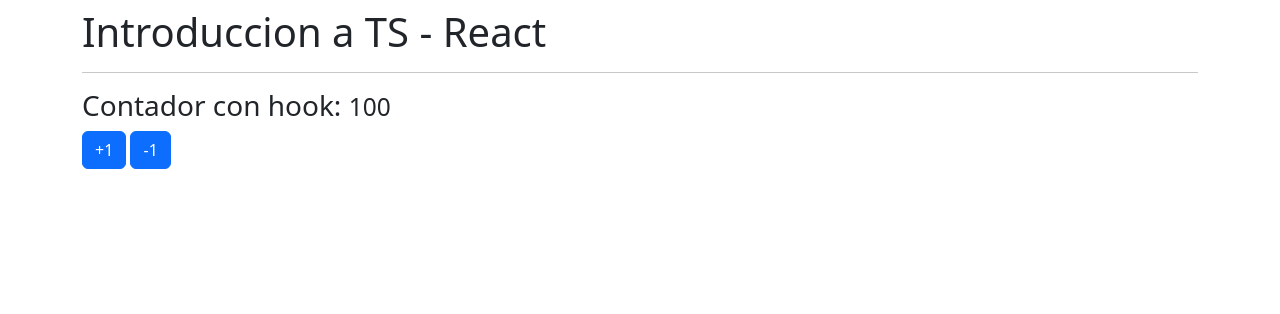
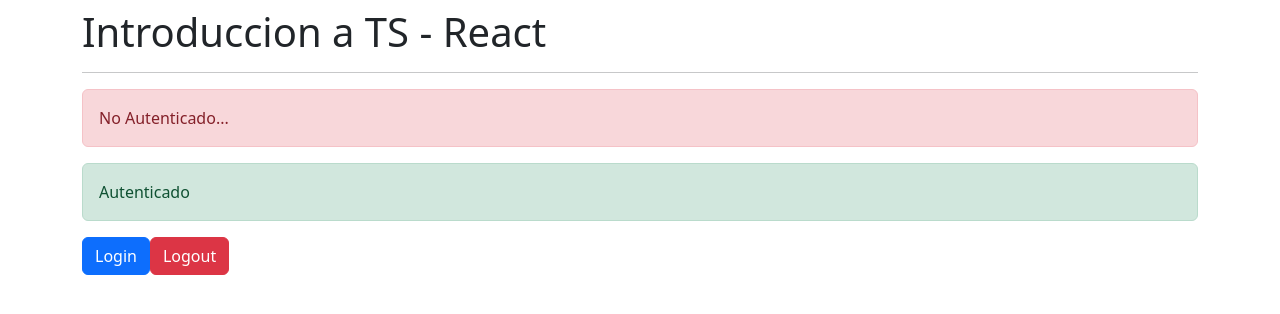
Before and after one commit to batracionet/01-reforzamiento, a React (Create React App) app: page / in a window 1280 px wide. Shown: the top 314 px of the page. Built offline with nearby package versions, Linux system fonts and the light colour scheme.

Commit message:
Adding AuthReducer

```diff
--- a/src/App.tsx
+++ b/src/App.tsx
@@ -1,8 +1,9 @@
 // import { TiposBasicos } from "./typescript/TiposBasicos";
 // import { Contador } from "./components/Contador";
 // import { ObjetosLiterales } from "./typescript/ObjetosLiterales";
+// import { ContadorConHook } from "./components/ContadorConHook";
 
-import { ContadorConHook } from "./components/ContadorConHook";
+import { Login } from "./components/Login";
 
 
 
@@ -15,7 +16,8 @@
       {/* <TiposBasicos /> */}
       {/* <ObjetosLiterales /> */}
       {/* <Contador /> */}
-      <ContadorConHook />
+      {/* <ContadorConHook /> */}
+      <Login />
     </div>
   )
 }
--- /dev/null
+++ b/src/components/Login.tsx
@@ -0,0 +1,92 @@
+import { useEffect, useReducer } from "react"
+
+interface AuthState  {
+    validando: boolean;
+    token: string | null;
+    username: string;
+    nombre: string;
+}
+
+const initialState: AuthState = {
+    validando:true,
+    token:null,
+    username:'',
+    nombre:''
+
+}
+
+type AuthAction = { type:'logout' }
+
+const authReducer = ( state: AuthState, action: AuthAction ):AuthState => {
+
+    switch (action.type) {
+        case 'logout':
+            return {
+                validando:false,
+                token:null,
+                username:'',
+                nombre:''
+            }
+
+        default:
+            return state;
+    }
+
+}
+
+export const Login = () => {
+
+    const [{ validando }, dispatch] = useReducer(authReducer, initialState);
+
+    useEffect(() => {
+
+
+      setTimeout (() => {
+
+        dispatch({ type:'logout' })
+
+      }, 1500);
+    }, []);
+
+    if (validando) {
+
+        return (
+            <>
+            <h3>Login</h3>
+            <div
+            className="alert alert-info"
+            >
+                Validando...
+            </div>
+            </>
+        )
+    }
+
+
+  return (
+    <>
+
+        <div
+        className="alert alert-danger"
+        >
+            No Autenticado...
+        </div>
+        <div
+        className="alert alert-success"
+        >
+            Autenticado
+        </div>
+        <button
+        className="btn btn-primary"
+        >
+            Login
+        </button>
+
+        <button
+        className="btn btn-danger"
+        >
+            Logout
+        </button>
+    </>
+  )
+}
```
